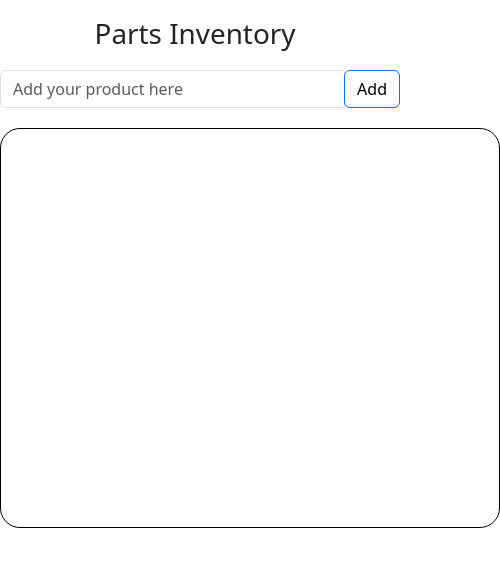
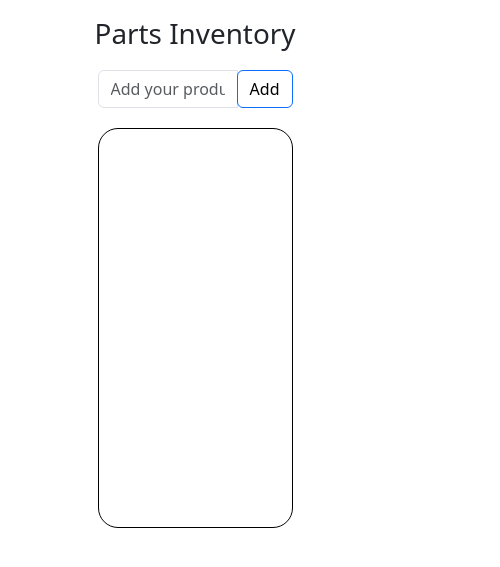
Before and after one commit to gregorylara/segundaEntrega, a plain HTML site: page index.html in a window 390 px wide. Shown: the part 59-626 px from the top of the page, 500 px wide, since content can reach past the window. Drawn offline with nearby package versions, Linux system fonts and the light colour scheme.

Commit message:
responsive movil

```diff
--- a/styles.css
+++ b/styles.css
@@ -10,7 +10,7 @@ h1 {
 }
 
 .container-btn {
-  width: 400px;
+  width: 50%;
   display: flex;
   align-items: center;
   margin: 20px auto;
@@ -21,7 +21,7 @@ h1 {
 }
 #prod-list {
   padding: 20px;
-  width: 500px;
+  width: 50%;
   margin: 0 auto;
   border: 1px solid black;
   border-radius: 20px;
```
